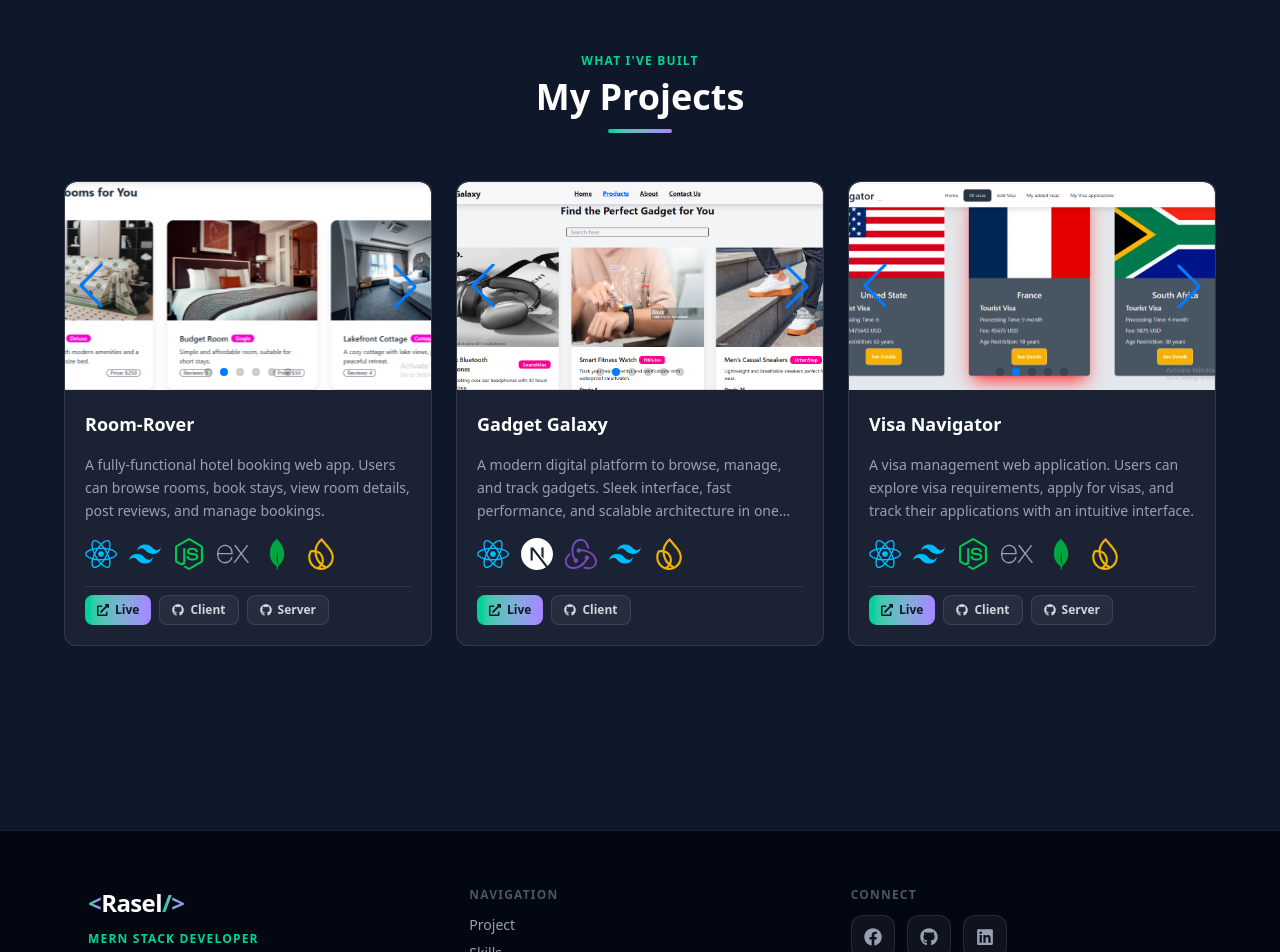
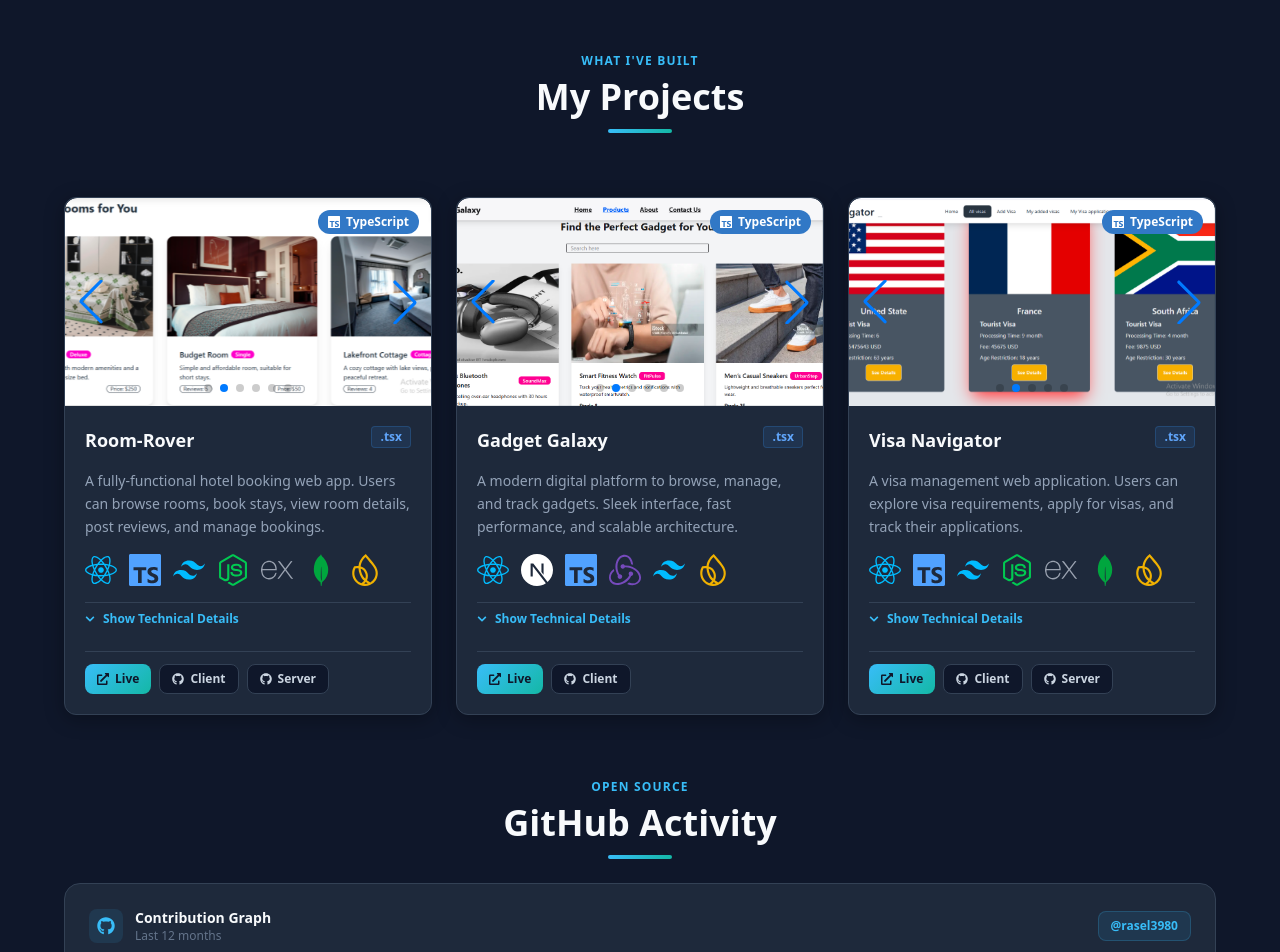
Before and after one commit to rasel3980/pWeb, a React (Vite) app: page /project in a window 1280 px wide. Shown: the part 120-1072 px from the top of the page. Built offline with nearby package versions, Linux system fonts and the light colour scheme.

Commit message:
added Github activity and update project card design

```diff
--- a/index.html
+++ b/index.html
@@ -2,7 +2,7 @@
 <html lang="en">
   <head>
     <meta charset="UTF-8" />
-    <link rel="icon" type="image/svg+xml" href="/public/images.jpg" />
+    <link rel="icon" type="image/svg+xml" href="/images.jpg" />
     <meta name="viewport" content="width=device-width, initial-scale=1.0" />
     <title>Rasel | Web Developer</title>
     <link rel="preconnect" href="https://fonts.googleapis.com" />
--- a/package.json
+++ b/package.json
@@ -21,6 +21,7 @@
     "react": "^19.0.0",
     "react-circular-progressbar": "^2.2.0",
     "react-dom": "^19.0.0",
+    "react-github-calendar": "^5.0.5",
     "react-icons": "^5.5.0",
     "react-router-dom": "^7.3.0",
     "react-type-animation": "^3.2.0",
--- /dev/null
+++ b/src/Components/Githubactivity.tsx
@@ -0,0 +1,73 @@
+import React from "react";
+import { motion } from "motion/react";
+import { GitHubCalendar } from "react-github-calendar";
+import { FaGithub } from "react-icons/fa";
+
+interface GitHubActivityProps {
+  username: string;
+}
+
+const GitHubActivity: React.FC<GitHubActivityProps> = ({ username }) => {
+  return (
+    <motion.section
+      initial={{ opacity: 0, y: 30 }}
+      whileInView={{ opacity: 1, y: 0 }}
+      viewport={{ once: true }}
+      transition={{ duration: 0.6 }}
+      className="space-y-6"
+    >
+      <div className="text-center">
+        <p className="text-xs font-bold tracking-widest uppercase mb-2" style={{ color: "#38BDF8" }}>
+          Open Source
+        </p>
+        <h2 className="text-3xl md:text-4xl font-extrabold" style={{ color: "#F8FAFC" }}>
+          GitHub Activity
+        </h2>
+        <div className="mt-3 mx-auto w-16 h-1 rounded-full"
+             style={{ background: "linear-gradient(90deg, #38BDF8, #14B8A6)" }} />
+      </div>
+      <div className="rounded-2xl p-6"
+           style={{ backgroundColor: "#1E293B", border: "1px solid #334155" }}>
+        <div className="flex items-center justify-between mb-5">
+          <div className="flex items-center gap-3">
+            <div className="p-2 rounded-lg" style={{ backgroundColor: "rgba(56,189,248,0.1)" }}>
+              <FaGithub size={18} style={{ color: "#38BDF8" }} />
+            </div>
+            <div>
+              <p className="text-sm font-bold" style={{ color: "#F8FAFC" }}>
+                Contribution Graph
+              </p>
+              <p className="text-xs" style={{ color: "#64748B" }}>Last 12 months</p>
+            </div>
+          </div>
+          <a
+            href={`https://github.com/${username}`}
+            target="_blank"
+            rel="noopener noreferrer"
+            className="flex items-center gap-1.5 px-3 py-1.5 rounded-lg text-xs font-semibold transition-all duration-200 hover:-translate-y-0.5"
+            style={{
+              backgroundColor: "rgba(56,189,248,0.1)",
+              color: "#38BDF8",
+              border: "1px solid rgba(56,189,248,0.2)",
+            }}
+          >
+            @{username}
+          </a>
+        </div>
+        <div className="mb-5" style={{ borderTop: "1px solid #334155" }} />
+        <div className="overflow-x-auto pb-2">
+          <GitHubCalendar
+            username={username}
+            colorScheme="dark"
+            theme={{
+              dark: ["#0F172A", "#164E63", "#0E7490", "#0284C7", "#38BDF8"],
+            }}
+            fontSize={12}
+          />
+        </div>
+      </div>
+    </motion.section>
+  );
+};
+
+export default GitHubActivity;
--- a/src/pages/Project.tsx
+++ b/src/pages/Project.tsx
@@ -1,25 +1,32 @@
 import { motion } from "motion/react";
 import { FaReact, FaNodeJs } from "react-icons/fa";
-import { SiExpress, SiFirebase, SiMongodb, SiNextdotjs, SiRedux, SiTailwindcss } from "react-icons/si";
+import { SiExpress, SiFirebase, SiMongodb, SiNextdotjs, SiRedux, SiTailwindcss, SiTypescript } from "react-icons/si";
 import ProjectCard from "./ProjectCard";
 
-import gHome from "./../assets/projectImg/g-home.png";
-import gSearch from "./../assets/projectImg/g-search.png";
-import gProduct from "./../assets/projectImg/g-products.png";
-import gAbout from "./../assets/projectImg/g-about.png";
-import gCart from "./../assets/projectImg/g-cart.png";
-import gContact from "./../assets/projectImg/g-contact.png";
-import htHome from "./../assets/projectImg/hotel-home.png";
-import hBooking from "./../assets/projectImg/h-booking.png";
-import hLogin from "./../assets/projectImg/h-login.png";
-import hRegis from "./../assets/projectImg/h-regis.png";
-import hUpdate from "./../assets/projectImg/h-update.png";
-import hRoom from "./../assets/projectImg/h-rooms.png";
-import vHome from "./../assets/projectImg/v-home.png";
+import gHome      from "./../assets/projectImg/g-home.png";
+import gSearch    from "./../assets/projectImg/g-search.png";
+import gProduct   from "./../assets/projectImg/g-products.png";
+import gAbout     from "./../assets/projectImg/g-about.png";
+import gCart      from "./../assets/projectImg/g-cart.png";
+import gContact   from "./../assets/projectImg/g-contact.png";
+import htHome     from "./../assets/projectImg/hotel-home.png";
+import hBooking   from "./../assets/projectImg/h-booking.png";
+import hLogin     from "./../assets/projectImg/h-login.png";
+import hRegis     from "./../assets/projectImg/h-regis.png";
+import hUpdate    from "./../assets/projectImg/h-update.png";
+import hRoom      from "./../assets/projectImg/h-rooms.png";
+import vHome      from "./../assets/projectImg/v-home.png";
 import vAddedVisa from "./../assets/projectImg/addedMvisa.png";
-import myVisa from "./../assets/projectImg/myVisa.png";
-import visaAdd from "./../assets/projectImg/v-addV.png";
-import allVisa from "./../assets/projectImg/v-allVisa.png";
+import myVisa     from "./../assets/projectImg/myVisa.png";
+import visaAdd    from "./../assets/projectImg/v-addV.png";
+import allVisa    from "./../assets/projectImg/v-allVisa.png";
+import GitHubActivity from "../Components/Githubactivity";
+
+interface TechnicalDetail {
+  challenge: string;
+  solution: string;
+  techStack: string[];
+}
 
 interface Project {
   img: string[];
@@ -29,6 +36,8 @@ interface Project {
   clientCode?: string;
   serverCode?: string;
   technology: React.ReactNode[];
+  builtWithTypeScript?: boolean;
+  details?: TechnicalDetail;
 }
 
 const PROJECTS: Project[] = [
@@ -39,78 +48,90 @@ const PROJECTS: Project[] = [
     liveLink: "https://hotel-booking-platform-b1fc3.web.app/",
     clientCode: "https://github.com/rasel3980/hotel-booking-platform",
     serverCode: "https://github.com/rasel3980/Hotel-Booking-Server",
+    builtWithTypeScript: true,
     technology: [
-      <FaReact      className="text-sky-400 size-8"     title="React"      />,
-      <SiTailwindcss className="text-sky-400 size-8"    title="TailwindCSS"/>,
-      <FaNodeJs     className="text-green-500 size-8"   title="Node.js"    />,
-      <SiExpress    className="text-gray-400 size-8"    title="Express.js" />,
-      <SiMongodb    className="text-green-600 size-8"   title="MongoDB"    />,
-      <SiFirebase   className="text-yellow-500 size-8"  title="Firebase"   />,
+      <FaReact       className="text-sky-400 size-8"    title="React"      />,
+      <SiTypescript  className="text-blue-400 size-8"   title="TypeScript" />,
+      <SiTailwindcss className="text-sky-400 size-8"    title="Tailwind"   />,
+      <FaNodeJs      className="text-green-500 size-8"  title="Node.js"    />,
+      <SiExpress     className="text-gray-400 size-8"   title="Express.js" />,
+      <SiMongodb     className="text-green-600 size-8"  title="MongoDB"    />,
+      <SiFirebase    className="text-yellow-500 size-8" title="Firebase"   />,
     ],
+    details: {
+      challenge: "Managing complex booking state across multiple steps — room selection, date picking, and payment — without prop drilling.",
+      solution: "Used React Context + custom hooks to centralize booking state. JWT-based auth with Firebase for secure session management.",
+      techStack: ["React", "TypeScript", "Node.js", "Express.js", "MongoDB", "Firebase", "Tailwind CSS"],
+    },
   },
   {
     img: [gHome, gSearch, gProduct, gCart, gAbout, gContact],
     name: "Gadget Galaxy",
-    description: "A modern digital platform to browse, manage, and track gadgets. Sleek interface, fast performance, and scalable architecture in one seamless ecosystem.",
+    description: "A modern digital platform to browse, manage, and track gadgets. Sleek interface, fast performance, and scalable architecture.",
     liveLink: "https://gadget-galaxy-pi.vercel.app/",
     clientCode: "https://github.com/rasel3980/gadget-galaxy",
+    builtWithTypeScript: true,
     technology: [
-      <FaReact      className="text-sky-400 size-8"     title="React"      />,
-      <SiNextdotjs  className="text-white size-8"       title="Next.js"    />,
-      <SiRedux      className="text-[#764abc] size-8"   title="Redux"      />,
-      <SiTailwindcss className="text-sky-400 size-8"    title="TailwindCSS"/>,
-      <SiFirebase   className="text-yellow-500 size-8"  title="Firebase"   />,
+      <FaReact       className="text-sky-400 size-8"    title="React"      />,
+      <SiNextdotjs   className="text-white size-8"      title="Next.js"    />,
+      <SiTypescript  className="text-blue-400 size-8"   title="TypeScript" />,
+      <SiRedux       className="text-[#764abc] size-8"  title="Redux"      />,
+      <SiTailwindcss className="text-sky-400 size-8"    title="Tailwind"   />,
+      <SiFirebase    className="text-yellow-500 size-8" title="Firebase"   />,
     ],
+    details: {
+      challenge: "Handling global cart & filter state across multiple Next.js pages with SSR causing hydration mismatches.",
+      solution: "Implemented Redux Toolkit with persisted state. Used Next.js dynamic imports to avoid SSR issues with client-only components.",
+      techStack: ["Next.js", "TypeScript", "Redux Toolkit", "Tailwind CSS", "Firebase"],
+    },
   },
   {
     img: [vHome, allVisa, visaAdd, vAddedVisa, myVisa],
     name: "Visa Navigator",
-    description: "A visa management web application. Users can explore visa requirements, apply for visas, and track their applications with an intuitive interface.",
+    description: "A visa management web application. Users can explore visa requirements, apply for visas, and track their applications.",
     liveLink: "https://visa-navigator-7c020.web.app/",
     clientCode: "https://github.com/rasel3980/visa-navigator",
     serverCode: "https://github.com/rasel3980/visa-navigator-server-side",
+    builtWithTypeScript: true,
     technology: [
-      <FaReact      className="text-sky-400 size-8"     title="React"      />,
-      <SiTailwindcss className="text-sky-400 size-8"    title="TailwindCSS"/>,
-      <FaNodeJs     className="text-green-500 size-8"   title="Node.js"    />,
-      <SiExpress    className="text-gray-400 size-8"    title="Express.js" />,
-      <SiMongodb    className="text-green-600 size-8"   title="MongoDB"    />,
-      <SiFirebase   className="text-yellow-500 size-8"  title="Firebase"   />,
+      <FaReact       className="text-sky-400 size-8"    title="React"      />,
+      <SiTypescript  className="text-blue-400 size-8"   title="TypeScript" />,
+      <SiTailwindcss className="text-sky-400 size-8"    title="Tailwind"   />,
+      <FaNodeJs      className="text-green-500 size-8"  title="Node.js"    />,
+      <SiExpress     className="text-gray-400 size-8"   title="Express.js" />,
+      <SiMongodb     className="text-green-600 size-8"  title="MongoDB"    />,
+      <SiFirebase    className="text-yellow-500 size-8" title="Firebase"   />,
     ],
+    details: {
+  challenge: "Managing real-time auth state across protected routes — users applying for visas were losing session data on page refresh, breaking the application flow.",
+  solution: "Implemented Firebase onAuthStateChanged with React Context to persist auth state globally. Built a PrivateRoute wrapper to redirect unauthenticated users and preserve their intended destination after login.",
+  techStack: ["React", "TypeScript", "Node.js", "Express.js", "MongoDB", "Firebase Auth", "Tailwind CSS"],
+},
   },
 ];
 
 const Project: React.FC = () => {
   return (
-    <section id="project" className="py-16">
-
-      {/* Heading */}
-      <motion.div
-        initial={{ opacity: 0, y: 20 }}
-        whileInView={{ opacity: 1, y: 0 }}
-        viewport={{ once: true }}
-        transition={{ duration: 0.5 }}
-        className="text-center mb-12"
-      >
-        <p className="text-xs font-bold tracking-widest uppercase text-emerald-400 mb-2">What I've built</p>
-        <h2 className="text-3xl md:text-4xl font-extrabold text-white">My Projects</h2>
-        <div className="mt-3 mx-auto w-16 h-1 rounded-full bg-gradient-to-r from-emerald-400 to-violet-400" />
+    <section id="project" className="py-16 space-y-16">
+      <motion.div initial={{ opacity: 0, y: 20 }} whileInView={{ opacity: 1, y: 0 }}
+        viewport={{ once: true }} transition={{ duration: 0.5 }} className="text-center">
+        <p className="text-xs font-bold tracking-widest uppercase mb-2" style={{ color: "#38BDF8" }}>
+          What I've built
+        </p>
+        <h2 className="text-3xl md:text-4xl font-extrabold" style={{ color: "#F8FAFC" }}>My Projects</h2>
+        <div className="mt-3 mx-auto w-16 h-1 rounded-full"
+          style={{ background: "linear-gradient(90deg, #38BDF8, #14B8A6)" }} />
       </motion.div>
-
-      {/* Cards */}
-      <div className="grid grid-cols-1 md:grid-cols-3 gap-6">
+      <div className="grid grid-cols-1 md:grid-cols-3 gap-6 items-start">
         {PROJECTS.map((project, idx) => (
-          <motion.div
-            key={project.name}
-            initial={{ opacity: 0, y: 30 }}
-            whileInView={{ opacity: 1, y: 0 }}
-            viewport={{ once: true }}
-            transition={{ duration: 0.4, delay: idx * 0.1 }}
-          >
+          <motion.div key={project.name}
+            initial={{ opacity: 0, y: 30 }} whileInView={{ opacity: 1, y: 0 }}
+            viewport={{ once: true }} transition={{ duration: 0.4, delay: idx * 0.1 }}>
             <ProjectCard {...project} />
           </motion.div>
         ))}
       </div>
+      <GitHubActivity username="rasel3980"></GitHubActivity>
     </section>
   );
 };
--- a/src/pages/ProjectCard.tsx
+++ b/src/pages/ProjectCard.tsx
@@ -1,5 +1,13 @@
-import { FaExternalLinkAlt, FaGithub } from "react-icons/fa";
+import { useState } from "react";
+import { FaExternalLinkAlt, FaGithub, FaChevronDown, FaChevronUp } from "react-icons/fa";
+import { SiTypescript } from "react-icons/si";
 import Slider from "../Components/Slider";
+
+interface TechnicalDetail {
+  challenge: string;
+  solution: string;
+  techStack: string[];
+}
 
 interface ProjectCardProps {
   img: string[];
@@ -9,57 +17,125 @@ interface ProjectCardProps {
   clientCode?: string;
   serverCode?: string;
   technology: React.ReactNode[];
+  builtWithTypeScript?: boolean;
+  details?: TechnicalDetail;
 }
 
 const ProjectCard: React.FC<ProjectCardProps> = ({
-  img, name, description, liveLink, clientCode, serverCode, technology,
+  img, name, description, liveLink, clientCode, serverCode,
+  technology, builtWithTypeScript, details,
 }) => {
+  const [showDetails, setShowDetails] = useState<boolean>(false);
+
   return (
-    <div className="flex flex-col rounded-xl border border-white/10 bg-white/5
-      hover:border-emerald-400/30 hover:shadow-lg hover:shadow-emerald-500/10
-      transition-all duration-300 overflow-hidden">
-
-      {/* Slider */}
-      <Slider images={img} />
-
-      {/* Body */}
+    <div className="relative flex flex-col rounded-xl transition-all duration-300 hover:-translate-y-2"
+      style={{
+        backgroundColor: "#1E293B",
+        border: "1px solid #334155",
+        boxShadow: "0 4px 20px rgba(0,0,0,0.3)",
+      }}
+      onMouseEnter={e => {
+        e.currentTarget.style.borderColor = "#38BDF8";
+        e.currentTarget.style.boxShadow = "0 0 30px rgba(56,189,248,0.15), 0 20px 40px rgba(0,0,0,0.3)";
+      }}
+      onMouseLeave={e => {
+        e.currentTarget.style.borderColor = "#334155";
+        e.currentTarget.style.boxShadow = "0 4px 20px rgba(0,0,0,0.3)";
+      }}>
+      <div className="relative rounded-t-xl overflow-hidden">
+        <Slider images={img} />
+        {builtWithTypeScript && (
+          <div className="absolute top-3 right-3 z-10 flex items-center gap-1.5 px-2.5 py-1 rounded-full text-xs font-bold"
+            style={{ backgroundColor: "#3178C6", color: "#fff" }}>
+            <SiTypescript size={12} />
+            TypeScript
+          </div>
+        )}
+      </div>
       <div className="flex flex-col flex-1 p-5 gap-4">
-        <h2 className="text-lg font-bold text-white">{name}</h2>
-        <p className="text-gray-400 text-sm leading-relaxed line-clamp-3">{description}</p>
-
-        {/* Tech icons */}
-        <div className="flex flex-wrap gap-3 mt-auto">
+        <div className="flex items-start justify-between gap-2">
+          <h2 className="text-lg font-bold" style={{ color: "#F8FAFC" }}>{name}</h2>
+          {builtWithTypeScript && (
+            <span className="shrink-0 text-xs font-semibold px-2 py-0.5 rounded"
+              style={{ backgroundColor: "rgba(49,120,198,0.15)", color: "#60A5FA", border: "1px solid rgba(49,120,198,0.3)" }}>
+              .tsx
+            </span>
+          )}
+        </div>
+        <p className="text-sm leading-relaxed line-clamp-3" style={{ color: "#94A3B8" }}>
+          {description}
+        </p>
+        <div className="flex flex-wrap gap-3">
           {technology?.map((icon, i) => (
-            <span key={i}
-              className="hover:-translate-y-1 hover:scale-110 transition-transform duration-200">
+            <span key={i} className="hover:-translate-y-1 hover:scale-110 transition-transform duration-200">
               {icon}
             </span>
           ))}
         </div>
+        {details && (
+          <div>
+            <button
+              onClick={() => setShowDetails(v => !v)}
+              className="flex items-center gap-2 text-xs font-semibold w-full py-2 transition-colors duration-200"
+              style={{ color: "#38BDF8", borderTop: "1px solid #334155" }}>
+              {showDetails ? <FaChevronUp size={10} /> : <FaChevronDown size={10} />}
+              {showDetails ? "Hide" : "Show"} Technical Details
+            </button>
+            <div className={`overflow-hidden transition-all duration-300 ${showDetails ? "max-h-96 opacity-100" : "max-h-0 opacity-0"}`}>
+              <div className="space-y-3 text-xs rounded-lg p-3 mt-1"
+                style={{ backgroundColor: "#0F172A", border: "1px solid rgba(56,189,248,0.3)" }}>
 
-        {/* Links */}
-        <div className="flex flex-wrap gap-2 pt-2 border-t border-white/10">
+                <div>
+                  <p className="font-bold mb-1" style={{ color: "#F472B6" }}>⚡ Challenge</p>
+                  <p style={{ color: "#94A3B8" }}>{details.challenge}</p>
+                </div>
+
+                <div>
+                  <p className="font-bold mb-1" style={{ color: "#34D399" }}>✅ Solution</p>
+                  <p style={{ color: "#94A3B8" }}>{details.solution}</p>
+                </div>
+
+                <div>
+                  <p className="font-bold mb-2" style={{ color: "#38BDF8" }}>🛠 Tech Stack</p>
+                  <div className="flex flex-wrap gap-1.5">
+                    {details.techStack.map((tech) => (
+                      <span key={tech} className="px-2 py-0.5 rounded-full"
+                        style={{ backgroundColor: "rgba(56,189,248,0.1)", color: "#CBD5E1", border: "1px solid rgba(56,189,248,0.2)" }}>
+                        {tech}
+                      </span>
+                    ))}
+                  </div>
+                </div>
+              </div>
+            </div>
+          </div>
+        )}
+        <div className="flex flex-wrap gap-2 pt-3 mt-auto" style={{ borderTop: "1px solid #334155" }}>
           {liveLink && (
             <a href={liveLink} target="_blank" rel="noopener noreferrer"
               className="flex items-center gap-1.5 px-3 py-1.5 rounded-lg text-xs font-semibold
-                bg-gradient-to-r from-emerald-400 to-violet-400 text-gray-900
-                hover:-translate-y-0.5 transition-all duration-200">
+                transition-all duration-200 hover:-translate-y-0.5"
+              style={{ background: "linear-gradient(135deg, #38BDF8, #14B8A6)", color: "#0F172A" }}>
               <FaExternalLinkAlt /> Live
             </a>
           )}
           {clientCode && (
             <a href={clientCode} target="_blank" rel="noopener noreferrer"
               className="flex items-center gap-1.5 px-3 py-1.5 rounded-lg text-xs font-semibold
-                border border-white/10 bg-white/5 text-gray-300
-                hover:border-emerald-400/40 hover:text-white transition-all duration-200">
+                transition-all duration-200 hover:-translate-y-0.5"
+              style={{ backgroundColor: "#0F172A", border: "1px solid #334155", color: "#CBD5E1" }}
+              onMouseEnter={e => (e.currentTarget as HTMLAnchorElement).style.borderColor = "#38BDF8"}
+              onMouseLeave={e => (e.currentTarget as HTMLAnchorElement).style.borderColor = "#334155"}>
               <FaGithub /> Client
             </a>
           )}
           {serverCode && (
             <a href={serverCode} target="_blank" rel="noopener noreferrer"
               className="flex items-center gap-1.5 px-3 py-1.5 rounded-lg text-xs font-semibold
-                border border-white/10 bg-white/5 text-gray-300
-                hover:border-violet-400/40 hover:text-white transition-all duration-200">
+                transition-all duration-200 hover:-translate-y-0.5"
+              style={{ backgroundColor: "#0F172A", border: "1px solid #334155", color: "#CBD5E1" }}
+              onMouseEnter={e => (e.currentTarget as HTMLAnchorElement).style.borderColor = "#38BDF8"}
+              onMouseLeave={e => (e.currentTarget as HTMLAnchorElement).style.borderColor = "#334155"}>
               <FaGithub /> Server
             </a>
           )}
```
Also changed, not shown: 1 other file (tests, documents, lock files or other folders).
